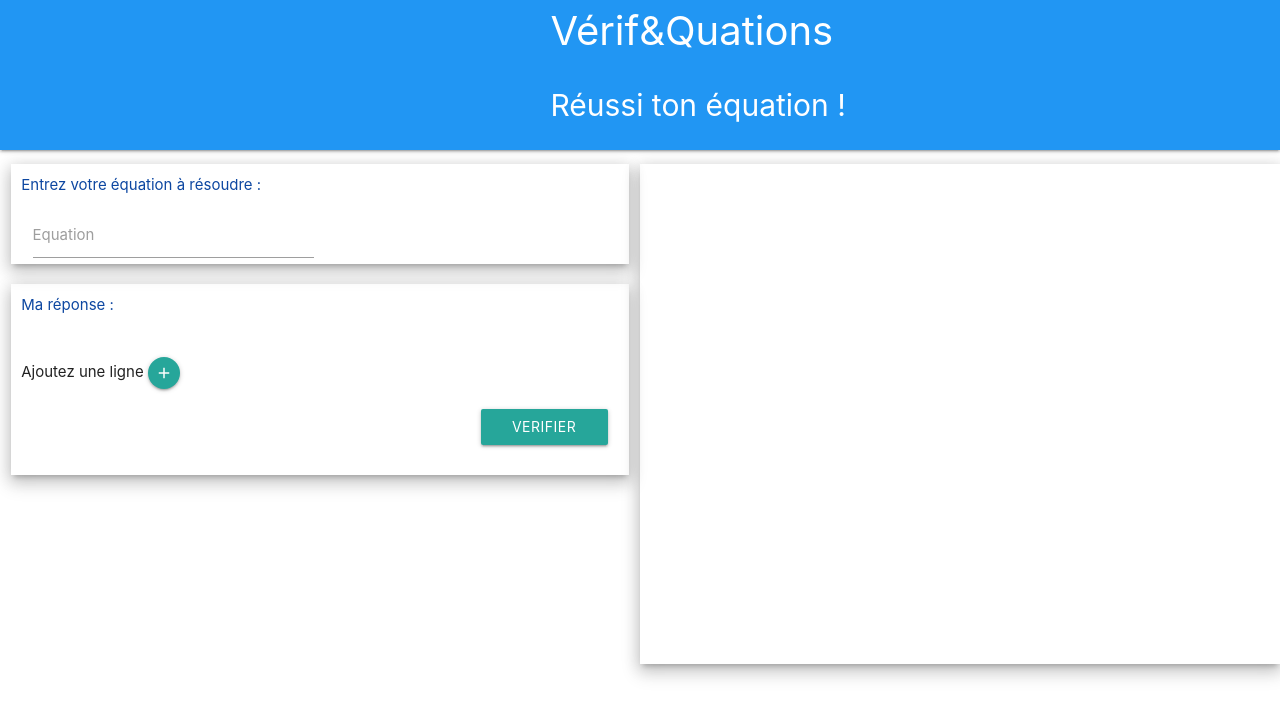
After one commit to antoine-13/Verif-Quations, a PHP site: page /includes/tester_son_equation.php in a window 1280 px wide. The commit adds this page. Shown: the top 718 px of the page. Run offline with PHP 8.4, Linux system fonts and the light colour scheme.

Commit message:
Add files via upload

```diff
--- /dev/null
+++ b/assets/css/style.css
@@ -0,0 +1,33 @@
+main{
+	margin-top: 100px;
+}
+.equation{
+	height: 100px;
+	width: 100%;
+	margin: 0;
+	padding: 10px;
+}
+.reponse{
+	height: auto;
+	padding: 10px;
+	margin-top: 20px;
+	width: 100%;
+}
+.solution{
+	height: 500px;
+}
+.main_text{
+	margin-top: 5px;
+
+	color: #0d47a1;
+}
+.col .row{
+	margin-left: 0;
+}
+.titre{
+	margin: 0;
+}
+.reponse .row{
+	width: 100%;
+	margin-right: 0;
+}
--- /dev/null
+++ b/assets/js/main.js
@@ -0,0 +1,28 @@
+var number = 1
+function addinput(number, ligne){
+    var input = document.createElement("input");
+    input.type = "text";
+    switch(number){
+        case 1:
+            input.placeholder = "Entrez votre " + number + "ere ligne";
+            break;
+        default:
+            input.placeholder = "Entrez votre " + number + "eme ligne";
+   }
+    var select = "." + ligne;
+    document.querySelector(select).appendChild(input);
+}
+
+function addrow(number){
+    var div = document.createElement("div");
+    var a = number.toString();
+    var ligne = "ligne" + a;
+    div.className = "row " + ligne;
+    document.querySelector(".entree").appendChild(div);
+    addinput(number, ligne)
+}
+
+document.getElementById("add").onclick = function() {
+    addrow(number);
+    number++;
+}
--- a/includes/debut_fichier.php
+++ b/includes/debut_fichier.php
@@ -5,5 +5,6 @@
       <meta name="viewport" content="width=device-width,initial-scale=1.0">
       <link href="https://fonts.googleapis.com/icon?family=Material+Icons" rel="stylesheet">
       <link rel="stylesheet" href="https://cdnjs.cloudflare.com/ajax/libs/materialize/1.0.0/css/materialize.min.css">
+      <link rel="stylesheet" href="../assets/css/style.css">
   </head>
   <body>
--- a/includes/fin_fichier.php
+++ b/includes/fin_fichier.php
@@ -1,3 +1,4 @@
+<script src="../assets/js/main.js"></script>
 <script src="https://code.jquery.com/jquery-3.3.1.min.js"></script>
   <script src="https://cdnjs.cloudflare.com/ajax/libs/materialize/1.0.0/js/materialize.min.js"></script>
   <script>
--- /dev/null
+++ b/includes/tester_son_equation.php
@@ -0,0 +1,59 @@
+<!--Entete de début du site - menu bleu -->
+<?php include_once("entete_debut.php"); ?>
+
+
+
+<!-- PROGRAMMER ICI -->
+<main>
+    <div class="row">
+        <div class="col s6 main_box">
+            <div class="row  z-depth-3 equation">
+                <div class="row titre">
+                    <span class="main_text">Entrez votre équation à résoudre :</span>
+                </div>
+                <div class="row ">
+                    <div class="input-field col s6">
+                        <input id="equation" type="text" class="validate">
+                        <label for="equation">Equation</label>
+                    </div>
+                </div>
+            </div>
+            <form>
+                <div class="row  z-depth-3 reponse">
+                    <div class="row ">
+                        <span class="main_text">Ma réponse :</span>
+                    </div>
+                    <div class="row entree">
+
+
+                    </div>
+                    <div class="row ">
+                        <span>Ajoutez une ligne</span>
+                        <a id="add" href="#!" class="btn-floating btn-small waves-effect waves-circle waves-light">
+                            <i class="material-icons">add</i>
+                        </a>
+                    </div>
+                    <div class="row">
+                        <div class="col s3 offset-s9">
+                            <button class="btn waves-effect waves-light" type="submit" name="action">Verifier
+                                <i class="material-icons right">send</i>
+                            </button>
+                        </div>
+                    </div>
+                </div>
+            </form>
+
+        </div>
+        <div class="col s6 z-depth-3 solution">
+
+        </div>
+
+
+    </div>
+</main>
+
+
+
+
+<!-- Fin d'un fichier incluant les sources JS de materialize -->
+<?php include_once("fin_fichier.php"); ?>
```
